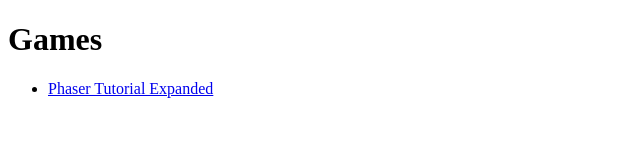
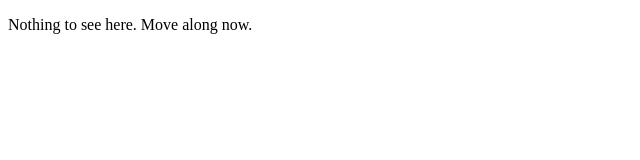
Before and after one commit to ianmcburnie/ianmcburnie.github.io, a plain HTML site: page index.html in a window 1280 px wide. Shown: the whole page, without its empty margins (0-640 px from the left). Drawn offline with Linux system fonts and the light colour scheme.

Commit message:
Nothing to see here.

```diff
--- a/index.html
+++ b/index.html
@@ -4,9 +4,6 @@
         <title>ianmcburnie.github.io</title>
     </head>
     <body>
-        <h1>Games</h1>
-        <ul>
-            <li><a href="games/01/index.html">Phaser Tutorial Expanded</a></li>
-        </ul>
+        <p>Nothing to see here. Move along now.</p>
     </body>
 </html>
```
